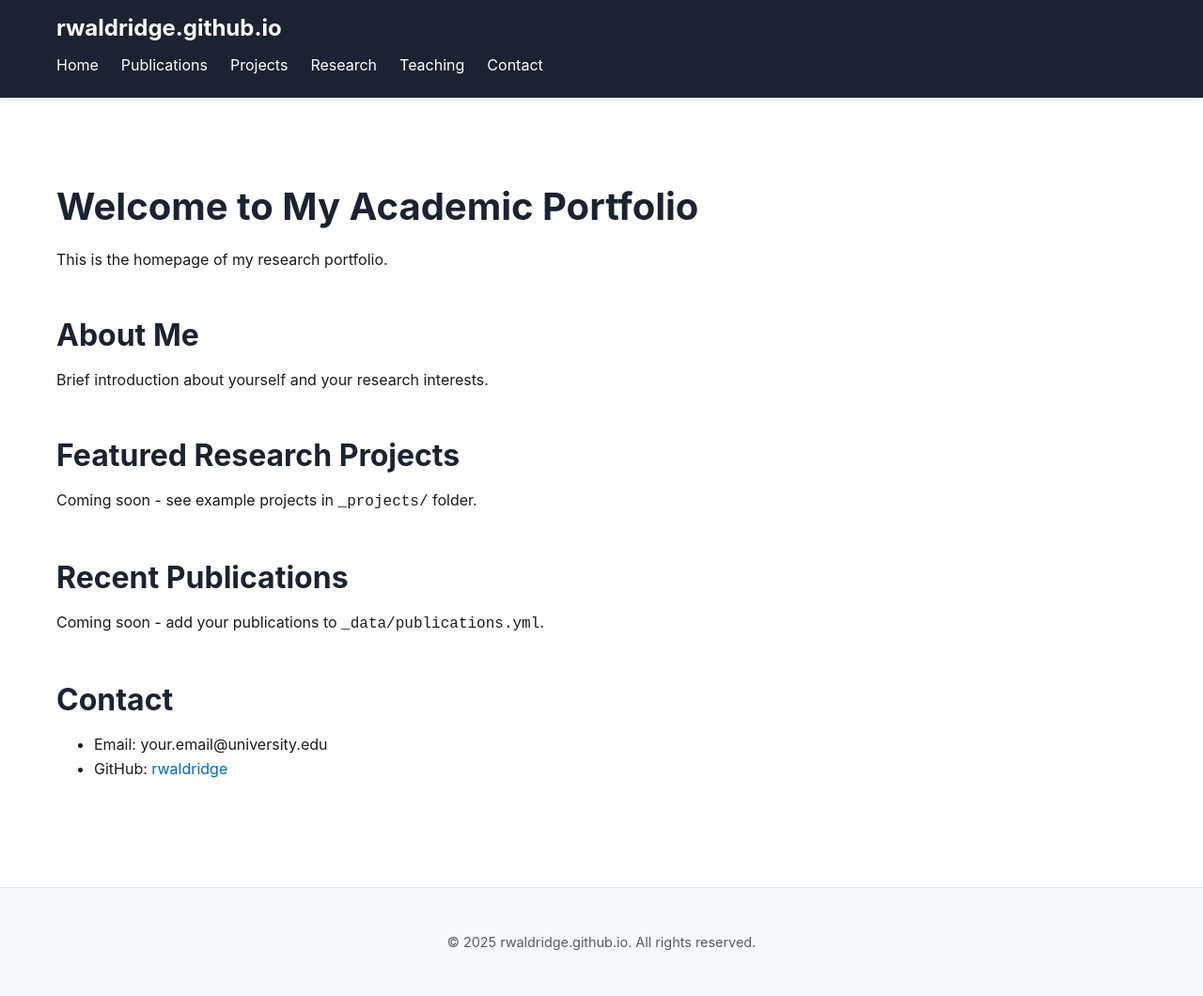
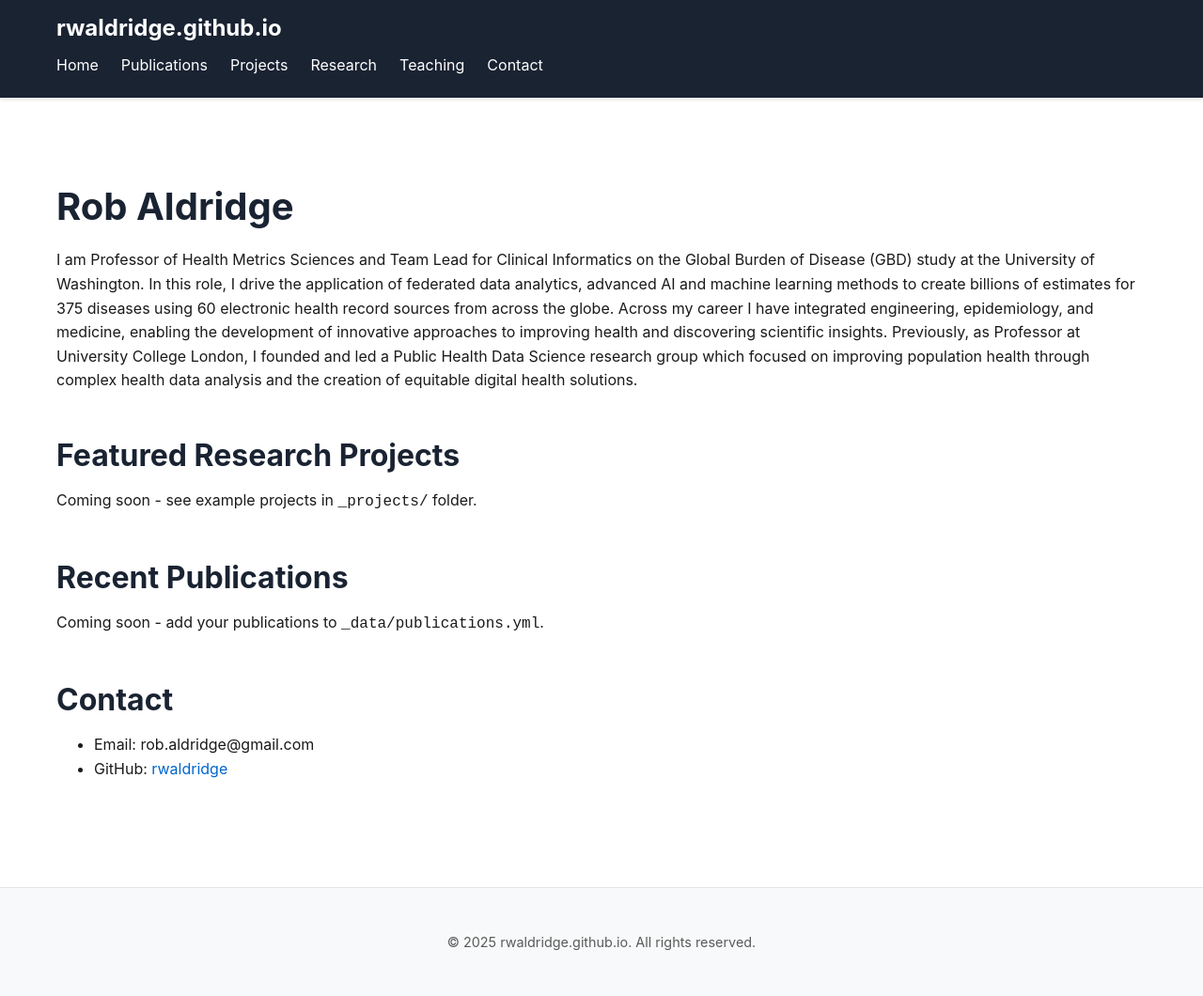
Before and after one commit to rwaldridge/rwaldridge.github.io, a Jekyll site: the page built from index.md, in a window 1280 px wide. Shown: the whole page at 94% size. Built offline with Jekyll 4.4.1, drawn with Linux system fonts in a browser that asks for light colours.

Commit message:
Updated homepage

```diff
--- a/index.md
+++ b/index.md
@@ -3,13 +3,9 @@ layout: default
 title: Home
 ---
 
-# Welcome to My Academic Portfolio
+# Rob Aldridge
 
-This is the homepage of my research portfolio.
-
-## About Me
-
-Brief introduction about yourself and your research interests.
+I am Professor of Health Metrics Sciences and Team Lead for Clinical Informatics on the Global Burden of Disease (GBD) study at the University of Washington. In this role, I drive the application of federated data analytics, advanced AI and machine learning methods to create billions of estimates for 375 diseases using 60 electronic health record sources from across the globe. Across my career I have integrated engineering, epidemiology, and medicine, enabling the development of innovative approaches to improving health and discovering scientific insights. Previously, as Professor at University College London, I founded and led a Public Health Data Science research group which focused on improving population health through complex health data analysis and the creation of equitable digital health solutions.
 
 ## Featured Research Projects
 
@@ -21,5 +17,5 @@ Coming soon - add your publications to `_data/publications.yml`.
 
 ## Contact
 
-- Email: your.email@university.edu
+- Email: rob.aldridge@gmail.com
 - GitHub: [rwaldridge](https://github.com/rwaldridge)
```
